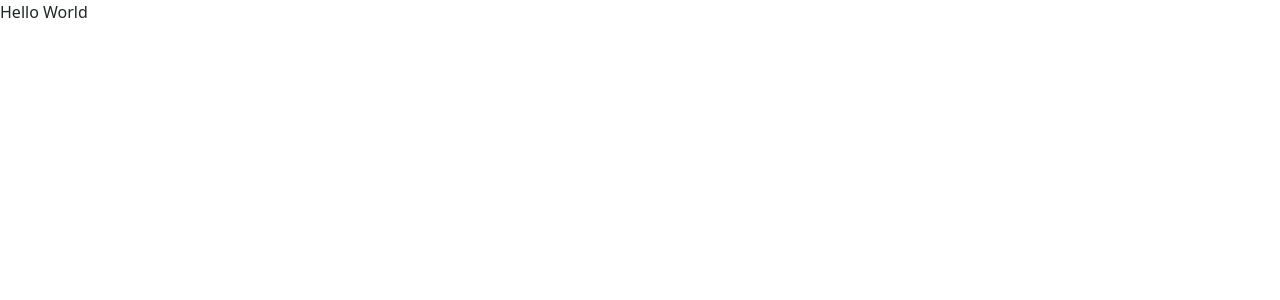
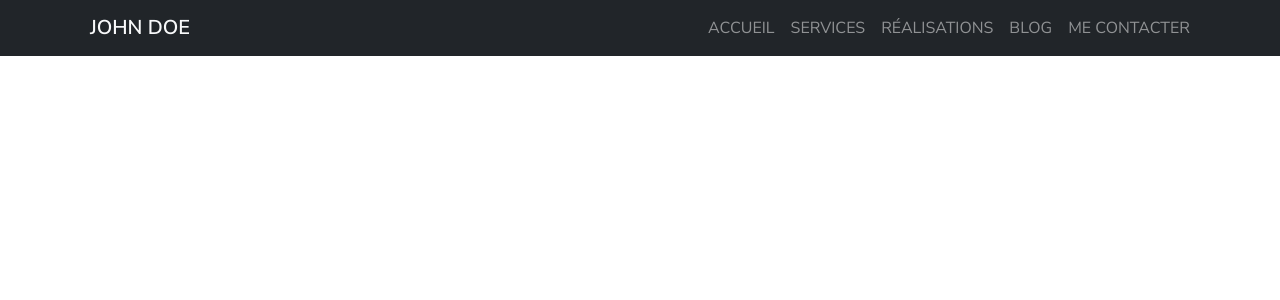
Before and after one commit to fb-lb/john_doe_site, a React (Vite) app: page / in a window 1280 px wide. Shown: the top 300 px of the page. Built offline with nearby package versions, Linux system fonts and the light colour scheme.

Commit message:
Add header

```diff
--- a/package.json
+++ b/package.json
@@ -11,7 +11,8 @@
   },
   "dependencies": {
     "react": "^18.3.1",
-    "react-dom": "^18.3.1"
+    "react-dom": "^18.3.1",
+    "react-router-dom": "^6.26.0"
   },
   "devDependencies": {
     "@eslint/js": "^9.8.0",
--- a/src/App.css
+++ b/src/App.css
@@ -1,3 +1,15 @@
+@import url('https://fonts.googleapis.com/css2?family=Nunito+Sans:ital,opsz,wght@0,6..12,200..1000;1,6..12,200..1000&display=swap');
+
+* {
+  font-family: "Nunito Sans", Arial, sans-serif;
+  font-size: 1rem;
+  font-weight: 400;
+}
+
+h1, h2, h3, h4 {
+  font-weight: 600;
+}
+
 p {
   margin: 0;
 }
--- a/src/App.jsx
+++ b/src/App.jsx
@@ -1,10 +1,11 @@
 import './App.css'
+import Header from './components/Header.jsx';
 
 function App() {
 
   return (
     <>
-      <p>Hello World</p>
+      <Header/>
     </>
   )
 }
--- /dev/null
+++ b/src/components/Header.jsx
@@ -0,0 +1,51 @@
+import '../css/header.css';
+import { useState } from 'react';
+import { Link } from 'react-router-dom';
+
+let isBurgerMenuActive = false;
+
+export default function Header() {
+
+    const [ buttonClass, setButtonClass ] = useState("navbar-toggler border border-secondary border-opacity-50");
+
+    function activeButtonClass() {
+        isBurgerMenuActive = !isBurgerMenuActive;
+        if (isBurgerMenuActive) {
+            setButtonClass (buttonClass + " active");
+        } else {
+            setButtonClass ("navbar-toggler border border-secondary border-opacity-50");
+        };
+    }
+
+    return (
+    <header>
+        <nav className="navbar navbar-expand-lg bg-dark">
+            <div className="container">
+                <Link className="navbar-brand text-light text-uppercase py-1 px-2 rounded" to="/">John Doe</Link>
+                <button className={buttonClass} onClick={activeButtonClass} type="button" data-bs-toggle="collapse" data-bs-target="#navbarNav" aria-controls="navbarNav" aria-expanded="false" aria-label="Toggle navigation">
+                    <i className="fa-solid fa-bars" style={{color: 'white'}}></i>
+                </button>
+                <div className="collapse navbar-collapse" id="navbarNav">
+                    <ul className="navbar-nav ms-auto">
+                        <li className="nav-item">
+                            <Link className="nav-link text-white-50 text-uppercase link-light" to="/">Accueil</Link>
+                        </li>
+                        <li className="nav-item">
+                            <a className="nav-link text-white-50 text-uppercase link-light" href="#">Services</a>
+                        </li>
+                        <li className="nav-item">
+                            <a className="nav-link text-white-50 text-uppercase link-light" href="#">Réalisations</a>
+                        </li>
+                        <li className="nav-item">
+                            <a className="nav-link text-white-50 text-uppercase link-light" href="#">Blog</a>
+                        </li>
+                        <li className="nav-item">
+                            <a className="nav-link text-white-50 text-uppercase link-light" href="#">Me contacter</a>
+                        </li>
+                    </ul>
+                </div>
+            </div>
+        </nav>
+    </header>
+    )
+}
--- /dev/null
+++ b/src/css/header.css
@@ -0,0 +1,25 @@
+header a {
+    font-family: "Nunito Sans", Arial, sans-serif;
+    font-weight: 600;
+    font-size: 1rem;
+}
+
+h1 {
+  background-color: red;
+}
+
+header .navbar-brand:hover {
+  background-color: #298eff;
+}
+
+header .link-light:hover {
+  opacity: 0.8;
+}
+
+header .navbar-toggler:focus {
+  box-shadow: 0 0 0 4px white;
+}
+
+header nav div .active {
+  box-shadow: 0 0 0 4px white;
+}
--- a/src/main.jsx
+++ b/src/main.jsx
@@ -2,9 +2,12 @@ import { StrictMode } from 'react'
 import { createRoot } from 'react-dom/client'
 import App from './App.jsx'
 import './index.css'
+import {BrowserRouter} from 'react-router-dom';
 
 createRoot(document.getElementById('root')).render(
   <StrictMode>
-    <App />
+    <BrowserRouter>
+      <App />
+    </BrowserRouter>
   </StrictMode>,
 )
```
Also changed, not shown: 1 other file (tests, documents, lock files or other folders).
